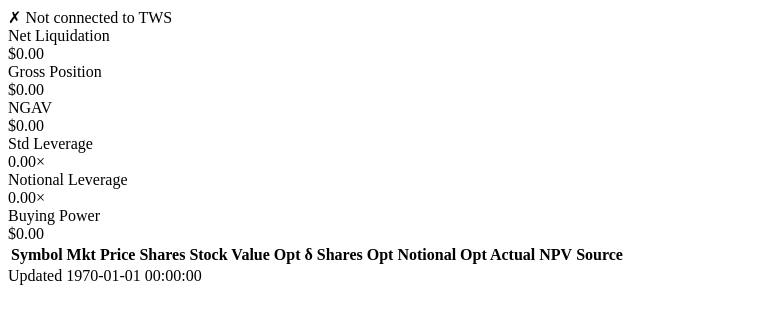
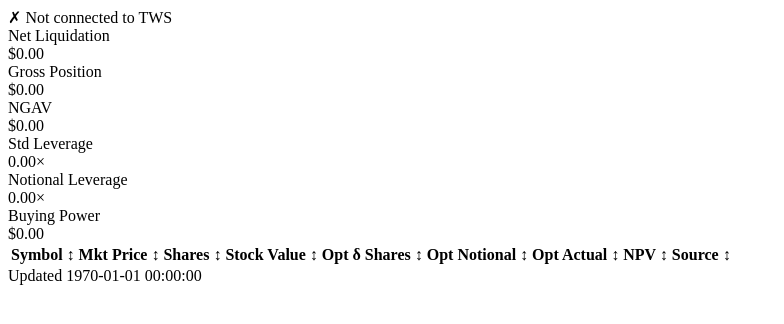
Before and after one commit to nickcoast/notional_claude, a FastAPI app: template templates/_fragment.html in a window 1280 px wide. Shown: the top 324 px of the page, without its empty margins (0-784 px from the left). Run offline with FastAPI, Linux system fonts and the light colour scheme; the template is opened without the code that fills it, so the values that code supplies are empty.

Commit message:
Add clickable column sort and suppress EId log noise
- Click any column header to sort; click again to reverse
- Numeric columns (prices, values, shares) sort numerically; — values sort last
- Sort state persists across SSE fragment swaps via htmx:afterSwap
- Sort marker (↕/↑/↓) on each header shows current sort
- Filter "Can't find EId with tickerId" warnings from ib_insync.wrapper;
  these are benign cancel-after-failed-request noise, common after hours

```diff
--- a/api.py
+++ b/api.py
@@ -30,6 +30,15 @@ logging.basicConfig(
     ],
 )
 logger = logging.getLogger("ib_api")
+
+# ib_insync emits "Can't find EId with tickerId:N" at WARNING level when
+# cancelMktData is called for a request IB never acknowledged (common after
+# hours).  These are benign; suppress them to keep the log readable.
+class _SuppressEIdWarnings(logging.Filter):
+    def filter(self, record):
+        return "Can't find EId" not in record.getMessage()
+
+logging.getLogger("ib_insync.wrapper").addFilter(_SuppressEIdWarnings())
 
 poll_interval = int(os.getenv("IB_POLL_INTERVAL", str(DEFAULT_POLL_INTERVAL)))
 service = IBPollingService(poll_interval=poll_interval)
--- a/templates/_fragment.html
+++ b/templates/_fragment.html
@@ -39,18 +39,18 @@
 
 {# ── Positions table ─────────────────────────────────────────────────────── #}
 <div class="overflow-x-auto">
-    <table class="w-full text-xs border-collapse">
+    <table class="w-full text-xs border-collapse" data-sortable>
         <thead>
             <tr class="text-gray-500 border-b border-gray-700">
-                <th class="text-left py-2 pr-4 font-medium">Symbol</th>
-                <th class="text-right py-2 px-2 font-medium">Mkt Price</th>
-                <th class="text-right py-2 px-2 font-medium">Shares</th>
-                <th class="text-right py-2 px-2 font-medium">Stock Value</th>
-                <th class="text-right py-2 px-2 font-medium">Opt δ Shares</th>
-                <th class="text-right py-2 px-2 font-medium">Opt Notional</th>
-                <th class="text-right py-2 px-2 font-medium">Opt Actual</th>
-                <th class="text-right py-2 px-2 font-medium">NPV</th>
-                <th class="text-left py-2 pl-4 font-medium">Source</th>
+                <th class="text-left py-2 pr-4 font-medium cursor-pointer select-none">Symbol<span class="sort-marker text-gray-700"> ↕</span></th>
+                <th class="text-right py-2 px-2 font-medium cursor-pointer select-none">Mkt Price<span class="sort-marker text-gray-700"> ↕</span></th>
+                <th class="text-right py-2 px-2 font-medium cursor-pointer select-none">Shares<span class="sort-marker text-gray-700"> ↕</span></th>
+                <th class="text-right py-2 px-2 font-medium cursor-pointer select-none">Stock Value<span class="sort-marker text-gray-700"> ↕</span></th>
+                <th class="text-right py-2 px-2 font-medium cursor-pointer select-none">Opt δ Shares<span class="sort-marker text-gray-700"> ↕</span></th>
+                <th class="text-right py-2 px-2 font-medium cursor-pointer select-none">Opt Notional<span class="sort-marker text-gray-700"> ↕</span></th>
+                <th class="text-right py-2 px-2 font-medium cursor-pointer select-none">Opt Actual<span class="sort-marker text-gray-700"> ↕</span></th>
+                <th class="text-right py-2 px-2 font-medium cursor-pointer select-none">NPV<span class="sort-marker text-gray-700"> ↕</span></th>
+                <th class="text-left py-2 pl-4 font-medium cursor-pointer select-none">Source<span class="sort-marker text-gray-700"> ↕</span></th>
             </tr>
         </thead>
         <tbody>
```
Also changed, not shown: templates/index.html (+70 -0 lines).
